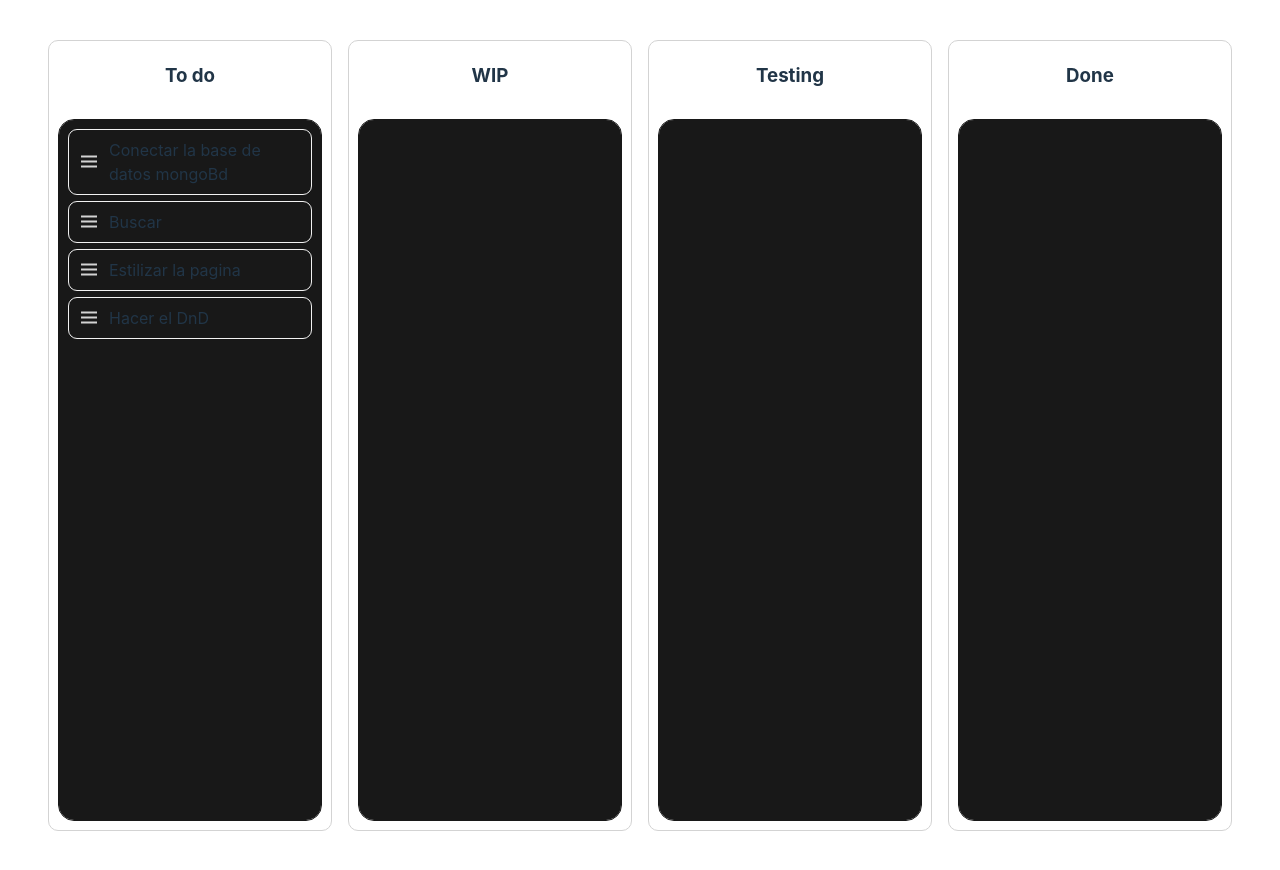
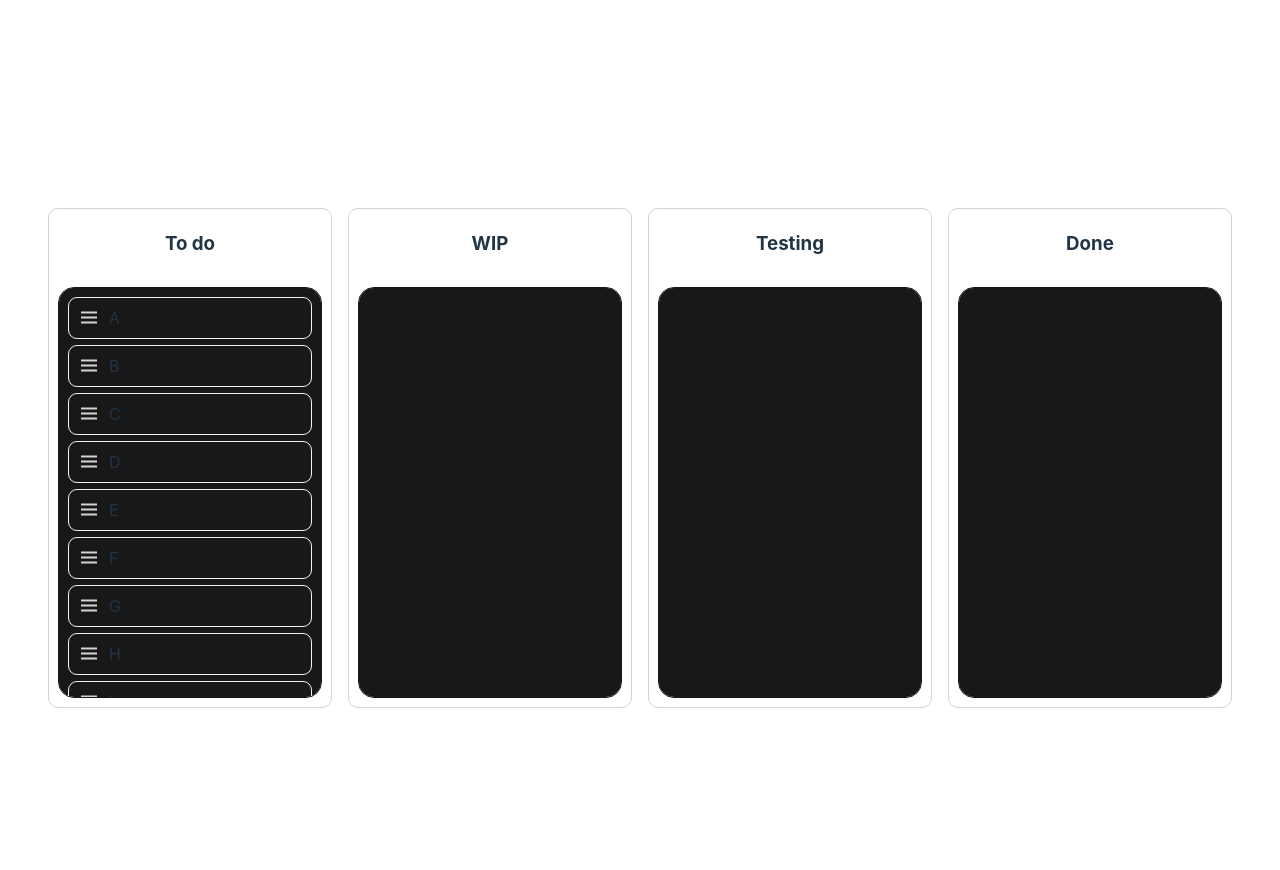
Before and after one commit to sarudev/Kanban, a React (Vite) app: page / in a window 1280 px wide. After the commit the page ends 800 px from the top, so only its background shows below. Built offline with nearby package versions, Linux system fonts and the light colour scheme.

Commit message:
scroll indicator

```diff
--- a/src/components/App.jsx
+++ b/src/components/App.jsx
@@ -3,16 +3,24 @@ import Board from './Board'
 
 const initialData = {
   tasks: {
-    'task-1': { id: 'task-1', content: 'Conectar la base de datos mongoBd' },
-    'task-2': { id: 'task-2', content: 'Buscar' },
-    'task-3': { id: 'task-3', content: 'Estilizar la pagina' },
-    'task-4': { id: 'task-4', content: 'Hacer el DnD' }
+    'task-1': { id: 'task-1', content: 'A' },
+    'task-2': { id: 'task-2', content: 'B' },
+    'task-3': { id: 'task-3', content: 'C' },
+    'task-4': { id: 'task-4', content: 'D' },
+    'task-5': { id: 'task-5', content: 'E' },
+    'task-6': { id: 'task-6', content: 'F' },
+    'task-7': { id: 'task-7', content: 'G' },
+    'task-8': { id: 'task-8', content: 'H' },
+    'task-9': { id: 'task-9', content: 'I' },
+    'task-10': { id: 'task-10', content: 'J' },
+    'task-11': { id: 'task-11', content: 'K' },
+    'task-12': { id: 'task-12', content: 'L' }
   },
   columns: {
     'column-1': {
       id: 'column-1',
       title: 'To do',
-      taskIds: ['task-1', 'task-2', 'task-3', 'task-4']
+      taskIds: ['task-1', 'task-2', 'task-3', 'task-4', 'task-5', 'task-6', 'task-7', 'task-8', 'task-9', 'task-10', 'task-11', 'task-12']
     },
     'column-2': {
       id: 'column-2',
--- a/src/components/Board.jsx
+++ b/src/components/Board.jsx
@@ -1,12 +1,19 @@
 import React, { useState } from 'react'
 import { DragDropContext } from 'react-beautiful-dnd'
-import style from 'styled-components'
+import styled from 'styled-components'
 import PropTypes from 'prop-types'
 import Column from './Column'
 
-const Container = style.div`
+const Container = styled.div`
   max-width: 1200px;
-  display: inline-flex;
+  display: flex;
+  flex-direction: row;
+`
+const UpDiv = styled.div`
+  max-width: 1200px;
+  height: 400px;
+  display: flex;
+  flex-direction: row;
 `
 
 export default function Board ({ initialData }) {
@@ -82,13 +89,15 @@ export default function Board ({ initialData }) {
         onDragStart={(result) => onDragStart(result)}
         onDragEnd={result => handleOnDragEnd(result)}
       >
-        {Object.values(state.columns).map((c, i) => (
-          <Column key={i} className='board-section' id={c.id} columnId={c.id} title={c.title} tasks={c.taskIds.map(id => state.tasks[id])} isDragging={dragging} />
-        ))}
+        <UpDiv>
+          {Object.values(state.columns).map((c, i) => (
+            <Column key={i} columnId={c.id} title={c.title} tasks={c.taskIds.map(id => state.tasks[id])} isDragging={dragging} />
+          ))}
+        </UpDiv>
       </DragDropContext>
     </Container>
   )
 }
 Board.propTypes = {
-  initialData: PropTypes.object
+  initialData: PropTypes.object.isRequired
 }
--- a/src/components/Column.jsx
+++ b/src/components/Column.jsx
@@ -1,4 +1,4 @@
-import React from 'react'
+import React, { useEffect } from 'react'
 import Task from './Task'
 import PropTypes from 'prop-types'
 import styled from 'styled-components'
@@ -9,6 +9,7 @@ const Container = styled.div`
   border: 1px solid lightgrey;
   border-radius: 10px;
   width: 285px;
+  height: 500px;
 
   display: flex;
   flex-direction: column;
@@ -21,13 +22,41 @@ const TaskList = styled.div`
   transition: background-color 0.2s ease;
   background-color: var(--bg-color);
   outline: 1px var(${props => (props.isDraggingOver ? '--focus-board-outline-color' : '--bg-color')}) solid;
-  flex-grow: 1;
   margin: 10px;
   border-radius: 15px;
-  min-height: 700px;
+  height: 100%;
+  overflow-x: hidden;
+  position: relative;
+  &::-webkit-scrollbar {
+    display: none;
+  }
 `
 
-export default function Column ({ className, id, columnId, title, tasks, isDragging }) {
+const observerTop = new window.IntersectionObserver(e => observer(e, 'borderTop'), { threshold: [1] })
+const observerDown = new window.IntersectionObserver(e => observer(e, 'borderBottom'), { threshold: [1] })
+function observer (entries, where) {
+  if (entries[0].target.offsetParent == null) { return }
+  entries[0].isIntersecting
+    ? entries[0].target.offsetParent.style[where] = ''
+    : entries[0].target.offsetParent.style[where] = '2px magenta solid'
+}
+
+export default function Column ({ columnId, title, tasks, isDragging }) {
+  useEffect(() => {
+    if (tasks.length > 0) {
+      ;[...document.getElementsByClassName('task')].forEach(el => {
+        observerTop.unobserve(el)
+        observerDown.unobserve(el)
+      })
+
+      observerTop.observe(document.getElementById(tasks[0].id))
+      observerDown.observe(document.getElementById(tasks.at(-1).id))
+    }
+  })
+
+  const handleScroll = () => {
+  }
+
   return (
     <Container>
       <Title>{title}</Title>
@@ -37,6 +66,7 @@ export default function Column ({ className, id, columnId, title, tasks, isDragg
             {...provided.droppableProps}
             ref={provided.innerRef}
             isDraggingOver={snapshot.isDraggingOver}
+            onScroll={handleScroll}
           >
             {tasks.map((task, index) => (
               <Task key={task.id} task={task} index={index} isDragDisabled={isDragging && snapshot.draggingFromThisWith !== task.id} />
@@ -50,9 +80,7 @@ export default function Column ({ className, id, columnId, title, tasks, isDragg
 }
 
 Column.propTypes = {
-  className: PropTypes.string.isRequired,
   title: PropTypes.string.isRequired,
-  id: PropTypes.string.isRequired,
   columnId: PropTypes.string.isRequired,
   tasks: PropTypes.array.isRequired,
   isDragging: PropTypes.bool.isRequired
--- a/src/components/Task.jsx
+++ b/src/components/Task.jsx
@@ -35,6 +35,8 @@ export default function Task ({ task, index, isDragDisabled }) {
           ref={provided.innerRef}
           isDragging={snapshot.isDragging}
           isDragDisabled={isDragDisabled}
+          id={task.id}
+          className='task'
         >
           <div {...provided.dragHandleProps}>
             <Icon>
```
